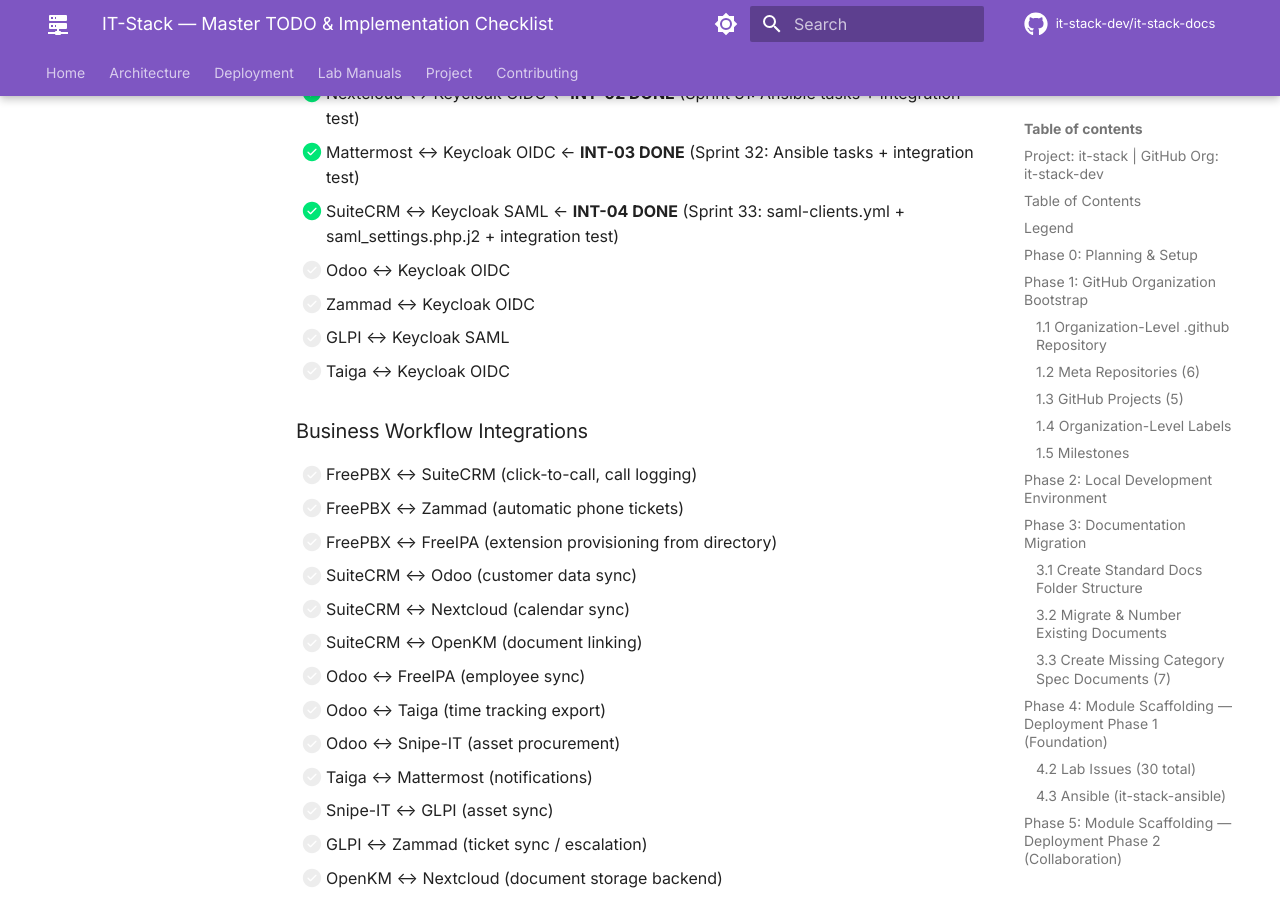
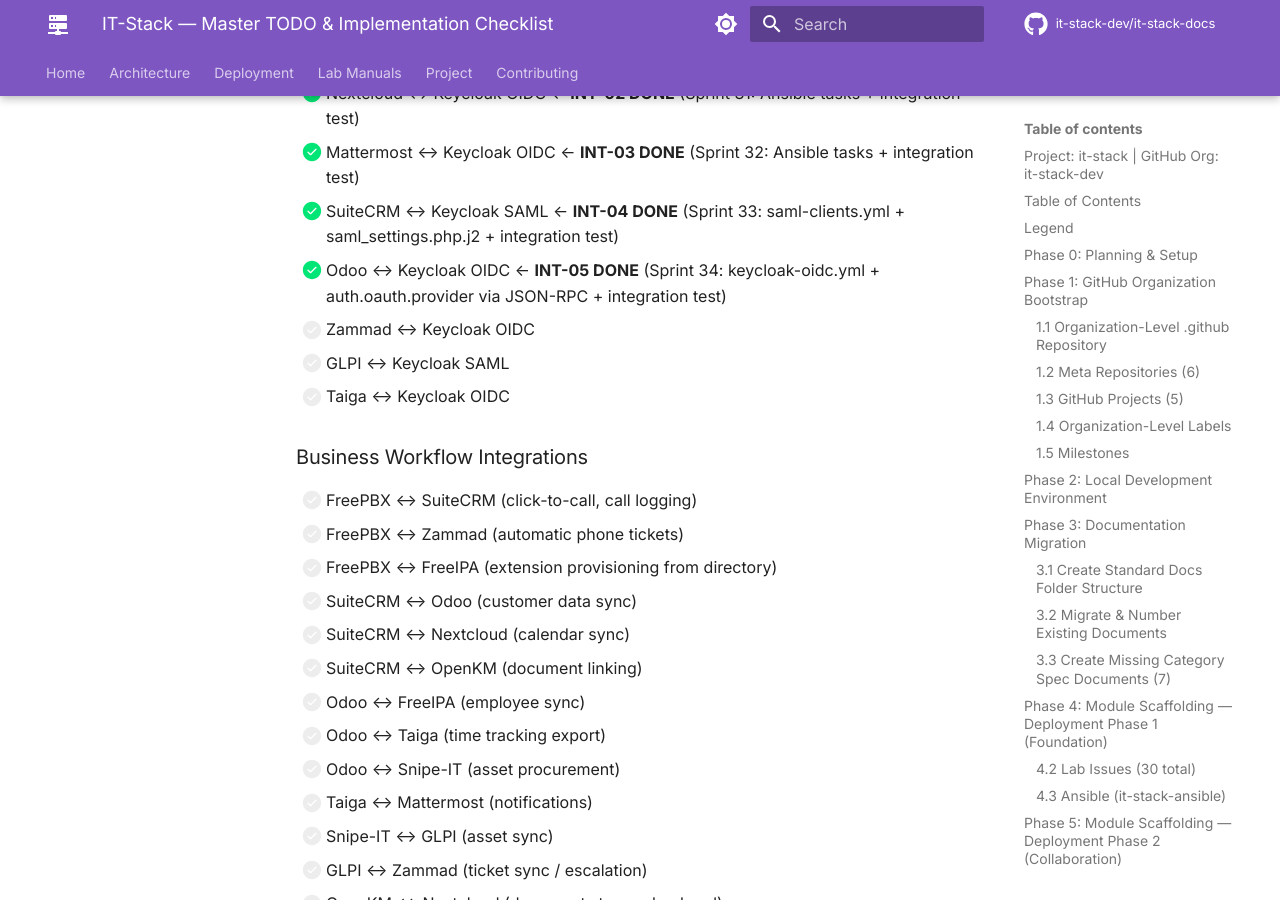
Before and after one commit to it-stack-dev/it-stack-docs, an MkDocs documentation site: the page built from docs/IT-STACK-TODO.md, in a window 1280 px wide and 900 px high, scrolled down 14900 px. Built offline with MkDocs 1.6.1 and Material for MkDocs 9.7.7, drawn with Linux system fonts in a browser that asks for light colours; comment, search, counter and statistics services are not loaded.

Commit message:
docs: Sprint 34 INT-05 CHANGELOG v1.30.0 + TODO INT-05 marked done
- CHANGELOG.md: add v1.30.0 — Sprint 34: INT-05 Odoo<->Keycloak OIDC
  (keycloak-oidc.yml, auth.oauth.provider JSON-RPC, docker seed, CI)
- docs/IT-STACK-TODO.md: mark 'Odoo <-> Keycloak OIDC' [x] INT-05 DONE

```diff
--- a/docs/IT-STACK-TODO.md
+++ b/docs/IT-STACK-TODO.md
@@ -390,7 +390,7 @@ All 5 repos have:
 - [x] Nextcloud ↔ Keycloak OIDC  ← **INT-02 DONE** (Sprint 31: Ansible tasks + integration test)
 - [x] Mattermost ↔ Keycloak OIDC  ← **INT-03 DONE** (Sprint 32: Ansible tasks + integration test)
 - [x] SuiteCRM ↔ Keycloak SAML  ← **INT-04 DONE** (Sprint 33: saml-clients.yml + saml_settings.php.j2 + integration test)
-- [ ] Odoo ↔ Keycloak OIDC
+- [x] Odoo ↔ Keycloak OIDC  ← **INT-05 DONE** (Sprint 34: keycloak-oidc.yml + auth.oauth.provider via JSON-RPC + integration test)
 - [ ] Zammad ↔ Keycloak OIDC
 - [ ] GLPI ↔ Keycloak SAML
 - [ ] Taiga ↔ Keycloak OIDC
```
Also changed, not shown: CHANGELOG.md (+16 -1 lines).
